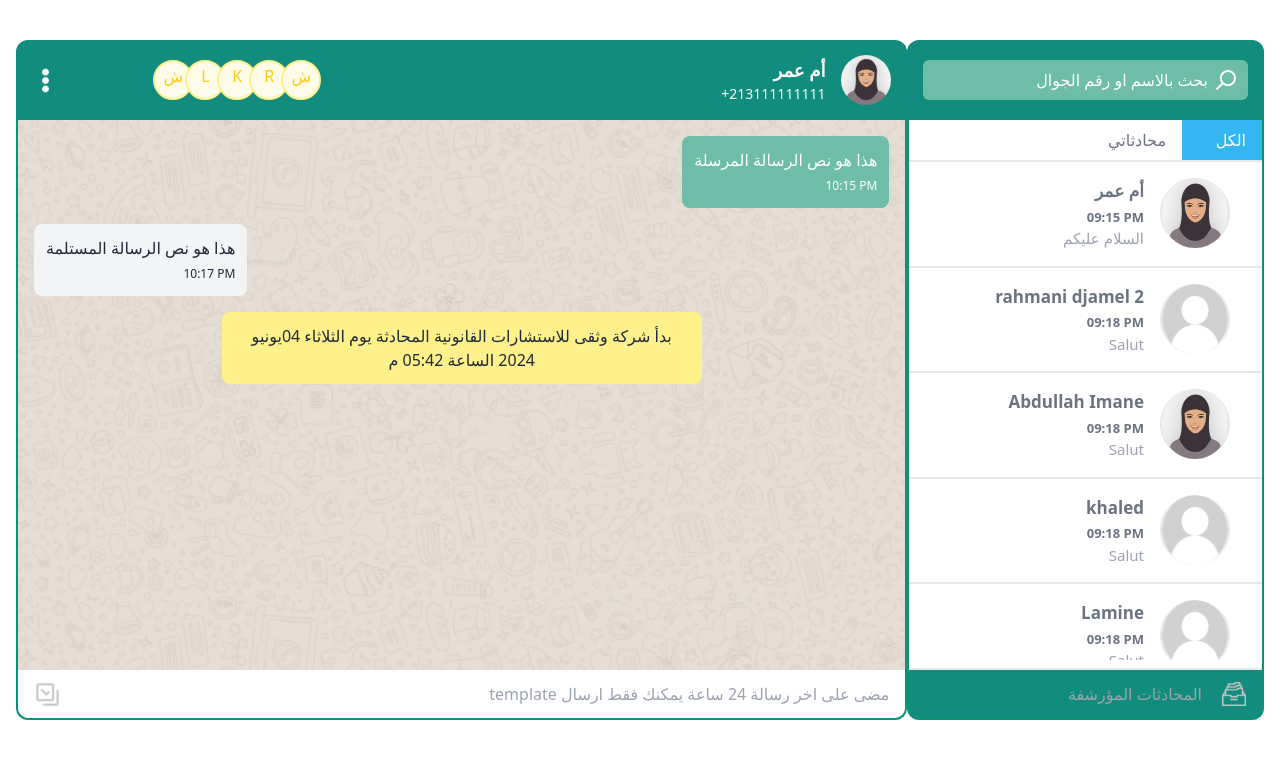
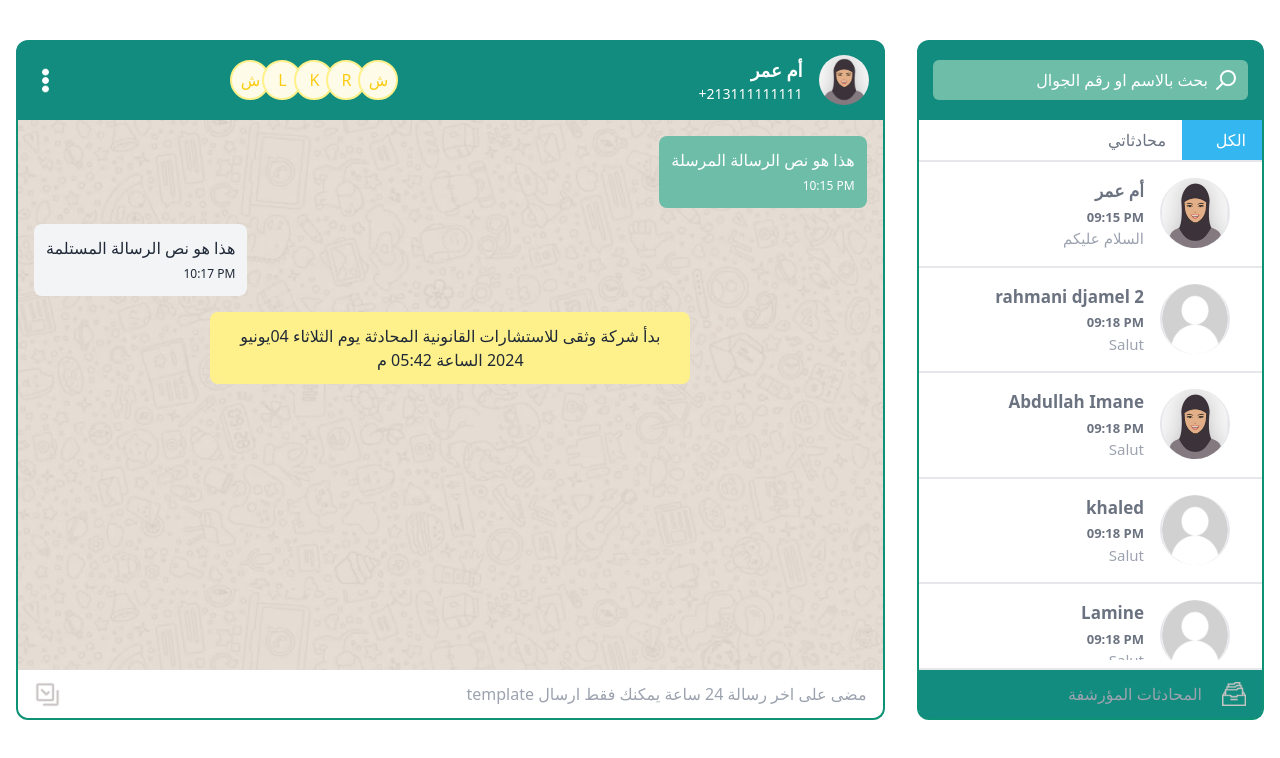
Before and after one commit to achiri-asma/chatty, a Vue app: page / in a window 1280 px wide. Shown: the top 758 px of the page. Built offline with nearby package versions, Linux system fonts and the light colour scheme; the HTML template or start-up script is replaced by a standard one.

Commit message:
last commit

```diff
--- a/src/pages/HomePage.vue
+++ b/src/pages/HomePage.vue
@@ -1,7 +1,8 @@
 <template>
-  <div class="flex flex-col lg:flex-row w-full max-w-[1400px] mx-auto px-4 py-4 rtl">
+  <div
+    class="flex flex-col lg:flex-row w-full max-w-[1400px] mx-auto px-4 py-4 rtl h-screen  lg:mt-[0px] -mt-4 overflow-hidden ">
     <!-- Contacts List -->
-    <div class="w-full lg:w-[400px] mb-8 mt-6 lg:margin-end lg:mb-0" v-show="showContactList || !isMobile">
+    <div class="w-full lg:w-[400px] mb-8 mt-6 lg:margin-end lg:ml-4 lg:mb-0" v-show="showContactList || !isMobile">
       <div class="bg-customGreen h-[80px] flex items-center rounded-t-xl p-4">
         <div class="flex items-center w-full bg-bg rounded-md h-[40px] px-3">
           <img class="w-5 h-5 rtl-flip" src="../assets/search.png" alt="search" />
@@ -41,18 +42,17 @@
             </li>
           </ul>
         </div>
-        <div class="bottom-0 left-0 w-full rounded-b-lg bg-customGreen border-t-2 bg-white text-gray-400 p-4 h-[50px] flex items-center mt-2">
+        <div
+          class="bottom-0 left-0 w-full rounded-b-lg bg-customGreen border-t-2 bg-white text-gray-400 p-4 h-[50px] flex items-center mt-2">
           <img src="../assets/archive.png" alt="archive" class="w-6 h-6 ">
           <p class="mr-5">المحادثات المؤرشفة</p>
         </div>
       </div>
     </div>
     <!-- Chat Section -->
-    <div class="w-full lg:w-[1000px] mt-6 lg:margin-start" v-show="(!showContactList && isMobile) || !isMobile">
+    <div class="w-full lg:w-[1000px] mt-6 lg:margin-start lg:mr-4" v-show="(!showContactList && isMobile) || !isMobile">
       <!-- Back button for mobile -->
-      <button v-if="isMobile" @click="backToContacts" class="mb-4 text-customGreen">
-        &lt; الرجوع إلى جهات الاتصال
-      </button>
+
       <div v-if="selectedContact" class="bg-customGreen h-[80px] flex items-center justify-between rounded-t-xl p-4">
         <div class="flex items-center">
           <img :src="selectedContact.icon" alt="profil" class="w-[50px] h-[50px] rounded-full">
@@ -60,35 +60,25 @@
             <p class="font-semibold text-[18px]">{{ selectedContact.name }}</p>
             <p class="text-sm text-[15px]" dir="ltr">+213111111111</p>
           </div>
-          <div class="flex flex-row-reverse -space-x-2 rtl:space-x-reverse rtl:-space-x-2 sm:-space-x-2 md:-space-x-2 lg:-space-x-2 xl:-space-x-2 2xl:-space-x-2 mr-4 sm:mr-6 md:mr-[200px] lg:mr-[300px] xl:mr-[400px] 2xl:mr-[500px]">
-            <div class="relative inline-block  bg-yellow-50 border-2 border-yellow-200 rounded-full overflow-hidden h-10 w-10 hover:z-10 hover:bg-yellow-500 ">
-              <div class="h-7 rounded-full   flex items-center justify-center">
-                <p class="text-[16px] text-yellow-400 hover:text-white" title="شركة وثقى للاستشارات القانونية">ش</p>
-              </div>
-            </div>
-            <div class="relative inline-block border-2 bg-yellow-50 border-yellow-200 rounded-full overflow-hidden h-10 w-10 hover:z-10 hover:bg-yellow-500">
-              <div class="h-7 rounded-full flex items-center justify-center">
-                <p class="text-[16px] text-yellow-400 hover:text-white" title="Lamine">L</p>
-              </div>
-            </div>
-            <div class="relative inline-block border-2 bg-yellow-50 border-yellow-200 rounded-full overflow-hidden h-10 w-10 hover:z-10  hover:bg-yellow-500">
-              <div class="h-7 rounded-full flex items-center justify-center">
-                <p class="text-[16px] text-yellow-400 hover:text-white" title="Khaled">K</p>
-              </div>
-            </div>
-            <div class="relative inline-block border-2 bg-yellow-50 border-yellow-200 rounded-full overflow-hidden h-10 w-10 hover:z-10  hover:bg-yellow-500">
-              <div class="h-7 rounded-full flex items-center justify-center">
-                <p class="text-[16px] text-yellow-400 hover:text-white" title="rahmani djamel 2">R</p>
-              </div>
-            </div>
-            <div class="relative inline-block border-2 bg-yellow-50 border-yellow-200 rounded-full overflow-hidden h-10 w-10 hover:z-10 hover:bg-yellow-500">
-              <div class="h-7 rounded-full flex items-center justify-center">
-                <p class="text-[16px] text-yellow-400 hover:text-white" title="شركة وثقى للاستشارات القانونية">ش</p>
+          <div
+            class="flex flex-row-reverse -space-x-1 rtl:space-x-reverse rtl:-space-x-1 sm:-space-x-2 md:-space-x-2 lg:-space-x-2 xl:-space-x-2 2xl:-space-x-2 mr-2 sm:mr-4 md:mr-6 lg:mr-[200px] xl:mr-[300px] 2xl:mr-[400px]">
+            <div v-for="(participant, index) in participants" :key="index"
+              class="relative inline-block bg-yellow-50 border-2 border-yellow-200 rounded-full overflow-hidden h-8 w-8 sm:h-10 sm:w-10 hover:z-10 hover:bg-yellow-500">
+              <div class="h-full rounded-full flex items-center justify-center">
+                <p class="text-[14px] sm:text-[16px] text-yellow-400 hover:text-white" :title="participant.name">
+                  {{ participant.initial }}
+                </p>
               </div>
             </div>
           </div>
         </div>
-        <img class="w-[27px] h-[27px] cursor-pointer rtl-flip" src="../assets/list.png" alt="list" @click="toggleList">
+        <div class="flex items-center">
+          <img v-if="isMobile" class="w-[27px] h-[27px] cursor-pointer mr-2" src="../assets/contact.png" alt="c"
+            @click="showContactList = true" />
+          <img class="w-[27px] h-[27px] cursor-pointer rtl-flip" src="../assets/list.png" alt="list"
+            @click="toggleList" />
+        </div>
+
         <ul v-if="showList" class="absolute bg-white border rounded mt-[350px] p-2 w-[180px]" style="left: 12px;">
           <li v-for="(option, index) in options" :key="index" @click="selectOption(option)">
             <span class="flex items-center mb-4 hover:bg-green-100">
@@ -114,7 +104,8 @@
           </div>
         </div>
         <div class="bg-white h-[48px] rounded-b-xl flex items-center justify-between px-4">
-          <p dir="ltr" class="text-gray-400 text-right" v-if="isVisible">template مضى على اخر رسالة 24 ساعة يمكنك فقط ارسال</p>
+          <p dir="ltr" class="text-gray-400 text-right" v-if="isVisible">template مضى على اخر رسالة 24 ساعة يمكنك فقط
+            ارسال</p>
           <img class="w-[27px] h-[27px] cursor-pointer rtl-flip" src="../assets/select.png" alt="select"
             @click="toggleDropdown" v-if="isVisible" />
           <div v-if="showDropdown" class="absolute bg-white border rounded -mt-[350px] w-[350px] h-[320px] p-4 z-10"
@@ -133,18 +124,16 @@
             </div>
           </div>
           <div v-if="selectedItem" class="flex items-center w-full">
-            <button @click="triggerFileUpload">
-              <img src="../assets/attach-file.png" class="w-8 h-8 " alt="upload">
-            </button>
+
+              <img src="../assets/attach-file.png" class="w-8 h-8 " alt="upload" @click="triggerFileUpload">
+
             <input type="file" ref="fileInput" class="hidden" accept="image/*" @change="handleFileUpload">
             <input type="text" v-model="message" placeholder="اكتب الرسالة"
               class="flex-grow h-10 bg-transparent focus:outline-none px-2 sm:px-4 text-direction placeholder-gray-400 text-gray-400 sm:w-[700px] md:w-[750px] lg:w-[800px] xl:w-[800px]" />
-            <button class="ml-2 ">
-              <img class="w-6 h-6 rtl-flip" src="../assets/chat.png" alt="send">
-            </button>
-            <button class="ml-2 ">
-              <img src="../assets/happiness.png" class="w-6 h-6" alt="emojis" @click="toggleEmojiPicker">
-            </button>
+
+              <img class="w-6 h-6 rtl-flip ml-2" src="../assets/chat.png" alt="send">
+
+              <img src="../assets/happiness.png" class="w-6 h-6 ml-2" alt="emojis" @click="toggleEmojiPicker">
             <div v-if="showEmojiPicker"
               class="emoji-picker w-[350px] h-[300px] overflow-y-auto absolute bg-white border rounded -mt-[350px] "
               style="left:50px;">
@@ -194,7 +183,7 @@ export default {
       showContactList: true,
       selectedItem: null,
       contacts: [
-      { id: 1, name: 'أم عمر', time: '09:15 PM', lastMessage: 'السلام عليكم', icon: require('../assets/mom.png') },
+        { id: 1, name: 'أم عمر', time: '09:15 PM', lastMessage: 'السلام عليكم', icon: require('../assets/mom.png') },
         { id: 2, name: 'rahmani djamel 2', time: '09:18 PM', lastMessage: 'Salut', icon: require('../assets/new.png') },
         { id: 3, name: 'Abdullah Imane', time: '09:18 PM', lastMessage: 'Salut', icon: require('../assets/mom.png') },
         { id: 4, name: 'khaled', time: '09:18 PM', lastMessage: 'Salut', icon: require('../assets/new.png') },
@@ -211,6 +200,13 @@ export default {
         { name: 'اضافة tags', icon: require('../assets/tag.png') },
         { name: 'تغيير القسم', icon: require('../assets/three-books.png') },
         { name: 'انهاء المحادثة', icon: require('../assets/x-mark.png') }
+      ],
+      participants: [
+        { name: "شركة وثقى للاستشارات القانونية", initial: "ش" },
+        { name: "Lamine", initial: "L" },
+        { name: "Khaled", initial: "K" },
+        { name: "rahmani djamel 2", initial: "R" },
+        { name: "شركة وثقى للاستشارات القانونية", initial: "ش" },
       ],
       showDropdown: false,
       searchQuery1: '',
@@ -387,10 +383,22 @@ export default {
   background: #555;
 }
 
+
+
 @media (max-width: 1023px) {
+
   .contact-list,
   .chat-section {
     width: 100%;
+    height: 100vh;
+    overflow-y: auto;
+  }
+}
+
+
+@media (max-width: 640px) {
+  .mobile-height {
+    height: calc(100vh - 100px);
   }
 }
 </style>
```
Also changed, not shown: src/assets/contact.png (added).
